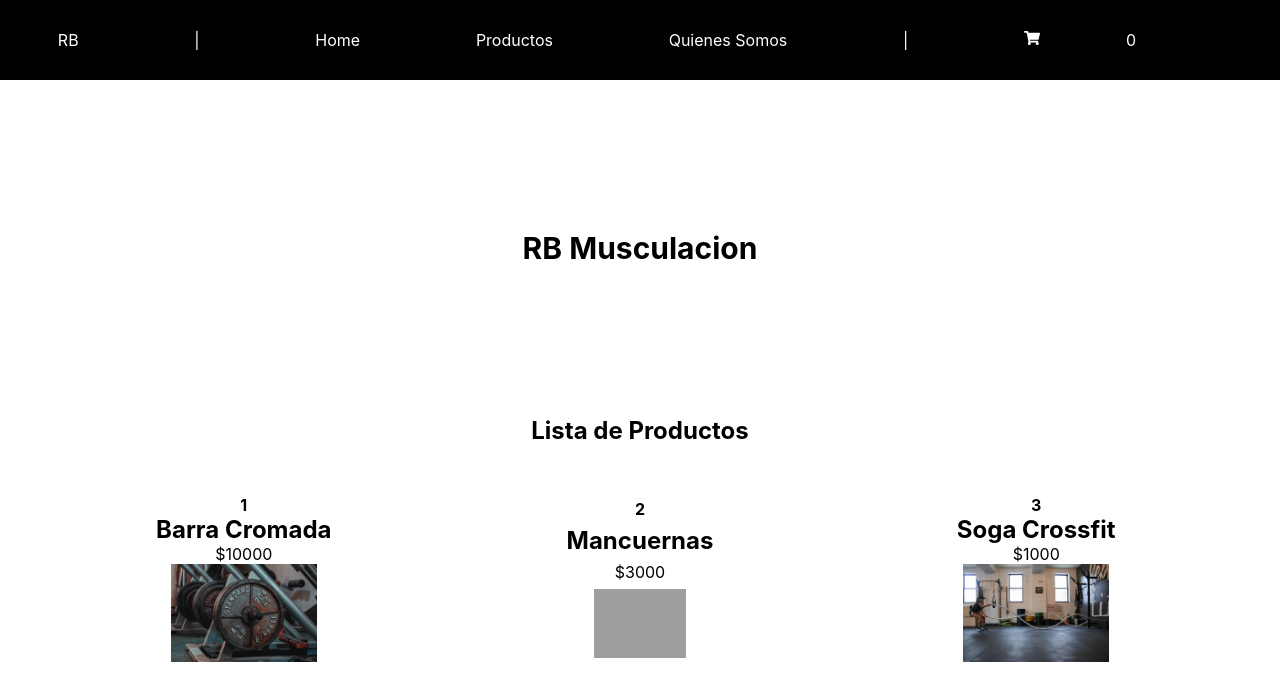
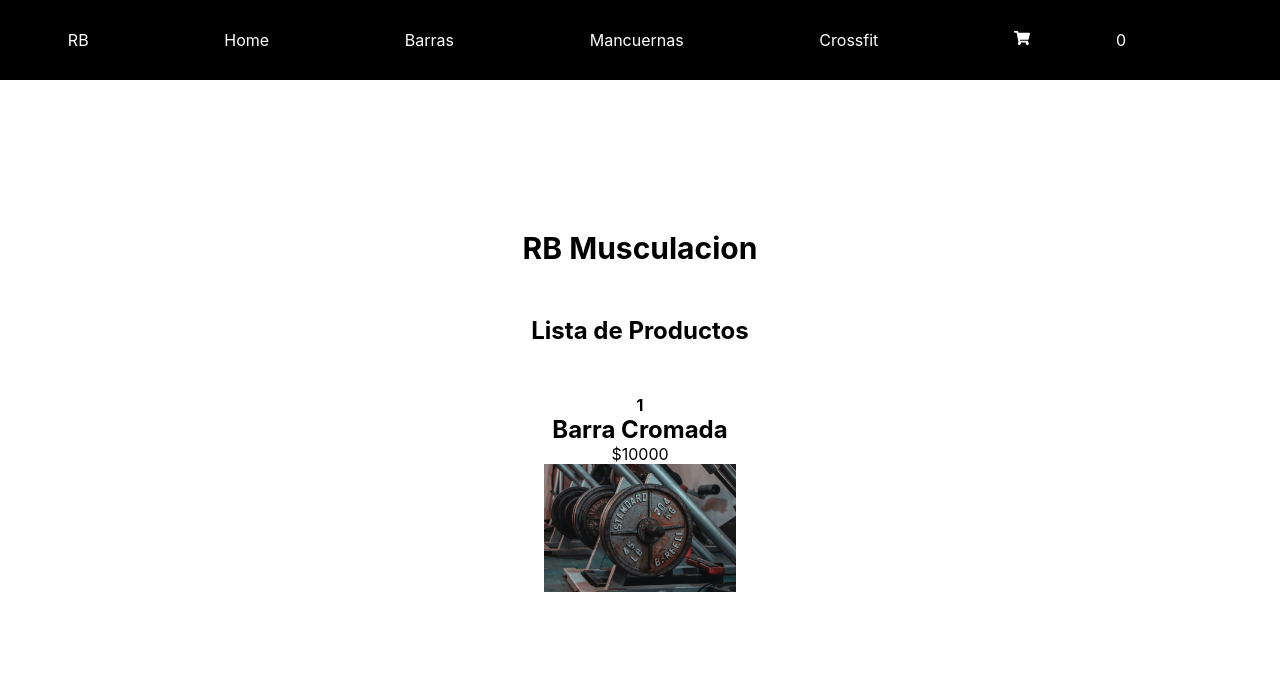
Before and after one commit to Rodrigobernad89/proyecto_react_idea_bernad, a React (Create React App) app: page /category/Barras in a window 1280 px wide. Shown: the top 700 px of the page. Built offline with nearby package versions, Linux system fonts and the light colour scheme; grey boxes are pictures that could not be loaded.

Commit message:
Realizo correciones en el routing de mi aplicacion, en los componentes App.js,ItemDetailContainer,ItemDetail,Item,ItemListContainer,NavBar y creo carpeta data con archivo productos

```diff
--- a/src/App.js
+++ b/src/App.js
@@ -21,8 +21,8 @@ function App() {
         <h3 className="marca">RB Musculacion</h3>
         <Routes>
           <Route path="/" element={<ItemListContainer/>}/>
-          <Route path="/category/:id" element={<ItemListContainer/>}/>
-          <Route path="/item/:id" element={<ItemDetailContainer/>}/>
+          <Route path="/category/:cId" element={<ItemListContainer/>}/>
+          <Route path="/productos/:itemId" element={<ItemDetailContainer/>}/>
           <Route path="/cart" element={<CartWidget/>}/>
         </Routes>
 
--- a/src/components/Item.js
+++ b/src/components/Item.js
@@ -7,7 +7,7 @@ function Item({producto}) {
             <strong>{producto.id}</strong>
             <h2>{producto.title}</h2>
             <span>${producto.price}</span>
-            <Link className="links" to="/item/:id"><img className="imagenProducto"src={producto.pictureUrl}/></Link>
+            <Link className="links" to={`/productos/${producto.id}`}><img className="imagenProducto"src={producto.pictureUrl}/></Link>
         </div>
     )
 }
--- a/src/components/ItemDetail.js
+++ b/src/components/ItemDetail.js
@@ -1,17 +1,17 @@
 import React from 'react'
 
-function ItemDetail({item}) {
+function ItemDetail({producto}) {
     return (
         <div>
             <h2 className="tituloProductos">Detalle de Producto</h2>
             <div className="itemDetail">
                 <div>
-                    <img className="imagenDetalle" src={item.pictureUrl}/>
+                    <img className="imagenDetalle" src={producto.pictureUrl}/>
                 </div>
                 <div>
-                    <h3 className="tituloDetalle"><strong>Titulo producto: </strong>{item.title}</h3>
-                    <p className="descripcionProducto"><strong>Descripcion Producto:</strong> {item.description}</p>
-                    <span className="precioDetalle"><strong>Precio: $</strong>{item.price}</span>
+                    <h3 className="tituloDetalle"><strong>Titulo producto: </strong>{producto.title}</h3>
+                    <p className="descripcionProducto"><strong>Descripcion Producto:</strong> {producto.description}</p>
+                    <span className="precioDetalle"><strong>Precio: $</strong>{producto.price}</span>
                 </div>
             </div>
         </div>
--- a/src/components/ItemDetailContainer.js
+++ b/src/components/ItemDetailContainer.js
@@ -1,41 +1,40 @@
 import React from 'react'
+import { useState,useEffect } from 'react'
 import ItemDetail from './ItemDetail'
-import barra from '../assets/images/barra.jpg'
-import { useState,useEffect } from 'react'
+import {productos} from '../data/productos'
+import {useParams} from 'react-router-dom'
+
+
+
+
 
 function ItemDetailContainer() {
-    const [items, setItems] = useState([])
+    const [product, setProduct] = useState({});
+    const [loading, setLoading] = useState(true);
+
+    const { itemId } = useParams();
+
+
 
     useEffect(() => {
-        getItems()
-    },[])
+    setLoading(true);
+    const getItems = new Promise((resolve) => {
+      setTimeout(() => {
+        const misProductos = productos.find(item => item.id === itemId);
+        console.log(misProductos)
+        resolve(misProductos);
+      }, 1000);
+    });
 
-    const getItems = () => {
-        const getPromise = new Promise( (res, rej) => {
-            const items =
-                {
-                    id:1,
-                    title:"Barra Cromada",
-                    description:"Barra cromada olimpica de 20 kg para musculacion",
-                    price:10000,
-                    pictureUrl:barra
-                }
+    getItems
+      .then((res) => {
+        setProduct(res);
+      })
+      .finally(() => setLoading(false));
+  }, [itemId]);
 
-            setTimeout( () => {
-                res(items)
-            }, 2000);
+  return loading ? <h2>CARGANDO...</h2> : <div><ItemDetail producto={product} /></div>;
+};
 
-        })
-        getPromise.then( res => setItems(res))
-    }
-
-    return (
-        <div>
-            <div>
-                <ItemDetail item={items}/>
-            </div>
-        </div>
-    )
-}
 
 export default ItemDetailContainer
--- a/src/components/ItemListContainer.js
+++ b/src/components/ItemListContainer.js
@@ -1,58 +1,43 @@
 import React from 'react'
 import ItemCount from './ItemCount';
 import ItemList from './ItemList';
-import barra from '../assets/images/barra.jpg'
-import mancuerna from '../assets/images/mancuernas.jpg'
-import soga from '../assets/images/sogas.jpg'
+import { productos } from '../data/productos';
 import { useState,useEffect } from 'react'
+import { useParams } from 'react-router-dom';
 
 
 function ItemListContainer({greeting}) {
-    const [productos, setProductos] = useState([])
+    const [items, setItems] = useState([])
+    const [loading,setLoading] = useState(true);
+    const {cId}=useParams();
 
     useEffect(() => {
-        getProductos()
-    },[])
+        setLoading(true);
+        const getItems = new Promise((resolve) => {
+          setTimeout(() => {
+            const misProductos = cId
+              ? productos.filter((producto) => producto.category === cId)
+              : productos;
 
-    const getProductos = () => {
-        const getPromise = new Promise( (res, rej) => {
-            const productos = [
-                {
-                    id:1,
-                    title:"Barra Cromada",
-                    price:10000,
-                    pictureUrl:barra
-                },
-                {
-                    id:2,
-                    title:"Mancuernas",
-                    price:3000,
-                    pictureUrl:mancuerna
-                },
-                {
-                    id:3,
-                    title:"Soga Crossfit",
-                    price:1000,
-                    pictureUrl:soga
-                }
-            ]
+            resolve(misProductos);
+          }, 2000);
+        });
 
-            setTimeout( () => {
-                res(productos)
-            }, 2000);
+        getItems
+          .then((res) => {
+            setItems(res);
+          })
+          .finally(() => setLoading(false));
+      }, [cId]);
 
-        })
-        getPromise.then( res => setProductos(res))
-
-    }
-
-    return (
-        <div>
-            <p className="bienvenida">{greeting}</p>
-            {/*<ItemCount stock="5" initial="1"/>*/}
-            <ItemList className="itemList"title="Lista de Productos" productos={productos}/>
-        </div>
-    )
-}
+      return loading ? (
+        <h2>CARGANDO...</h2>
+      ) : (
+        <>
+          <h3>{greeting}</h3>
+          <ItemList className="itemList"title="Lista de Productos" productos={items}/>
+        </>
+      );
+    };
 
 export default ItemListContainer
--- a/src/components/NavBar.js
+++ b/src/components/NavBar.js
@@ -1,16 +1,33 @@
 import React from 'react'
-import { Link } from "react-router-dom"
+import { Link,NavLink } from "react-router-dom"
 import CartWidget from './CartWidget'
 const NavBar = () => {
+    const categorias =[
+        { id:"1", direccion: "/",text:"RB"},
+        { id:"2", direccion: "/",text:"Home"},
+        { id:"3", direccion: "/category/Barras",text:"Barras"},
+        { id:"4", direccion: "/category/Mancuernas",text:"Mancuernas"},
+        { id:"5", direccion: "/category/Crossfit",text:"Crossfit"},
+        { id:"6", direccion: "/cart",text:<CartWidget/>}
+    ]
     return (
         <header>
             <nav className="navBAr">
                 <ul className="menuDeNavegacion">
-                    <Link className="links" to="/">RB</Link> |{" "}
-                    <Link className="links" to="/">Home</Link>
-                    <Link className="links" to="/category/:id">Productos</Link>
-                    <Link className="links" to="/category/:id">Quienes Somos</Link>|{" "}
-                    <Link className="links" to="/cart"><CartWidget/></Link>
+                {categorias.map((c)=>{
+                    return(
+                        <li key={c.id}>
+                            <NavLink
+                                to={c.direccion}
+                                className="links"
+                            >
+                                {c.text}
+                            </NavLink>
+
+                        </li>
+                    )
+                })
+                }
                 </ul>
             </nav>
         </header>
--- /dev/null
+++ b/src/data/productos.js
@@ -0,0 +1,28 @@
+import barra from '../assets/images/barra.jpg'
+import mancuerna from '../assets/images/mancuernas.jpg'
+import soga from '../assets/images/sogas.jpg'
+
+
+export const productos = [
+    {
+        id:"1",
+        title:"Barra Cromada",
+        category:"Barras",
+        price:10000,
+        pictureUrl:barra
+    },
+    {
+        id:"2",
+        title:"Mancuernas",
+        category:"Mancuernas",
+        price:3000,
+        pictureUrl:mancuerna
+    },
+    {
+        id:"3",
+        title:"Soga Crossfit",
+        category:"Crossfit",
+        price:1000,
+        pictureUrl:soga
+    }
+]
```
